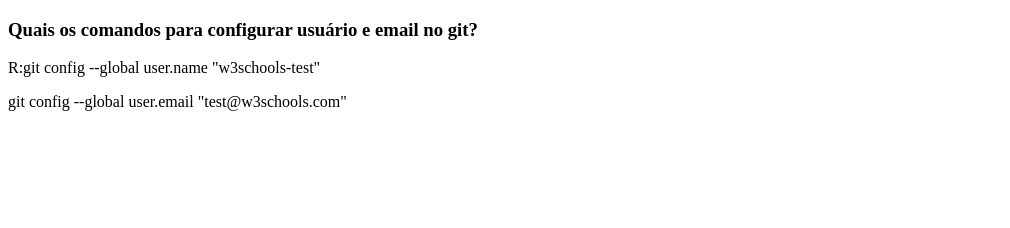
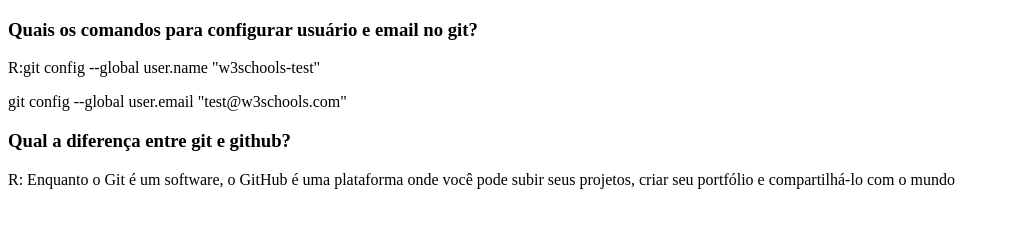
Before and after one commit to MarcusVinicius25/treinamento-git, a plain HTML site: page index.html in a window 1280 px wide. Shown: the whole page, without its empty margins (0-1010 px from the left). Drawn offline with Linux system fonts and the light colour scheme.

Commit message:
Atividade

```diff
--- a/index.html
+++ b/index.html
@@ -9,6 +9,8 @@
 <P>R:git config --global user.name "w3schools-test"</P>
 <P>git config --global user.email "test@w3schools.com"</P>
 
+<h3>Qual a diferença entre git e github?</h3>
+<p>R: Enquanto o Git é um software, o GitHub é uma plataforma onde você pode subir seus projetos, criar seu portfólio e compartilhá-lo com o mundo</p>
 
 </body>
 </html>
```
